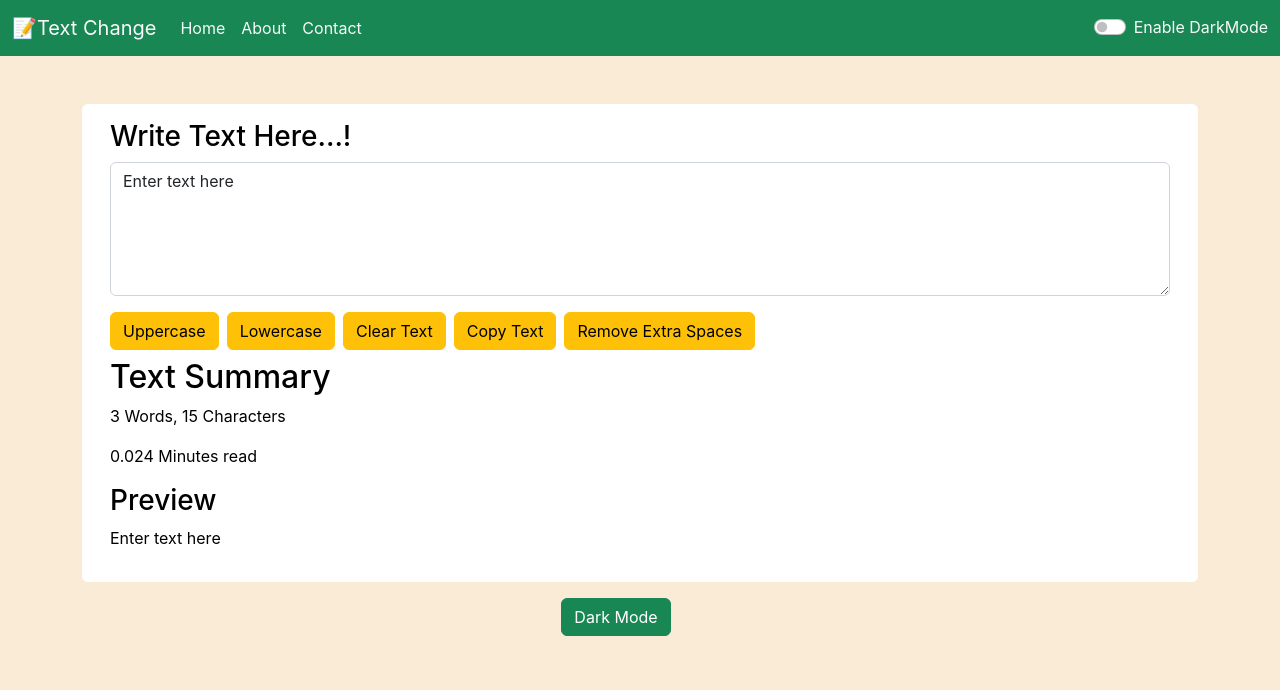
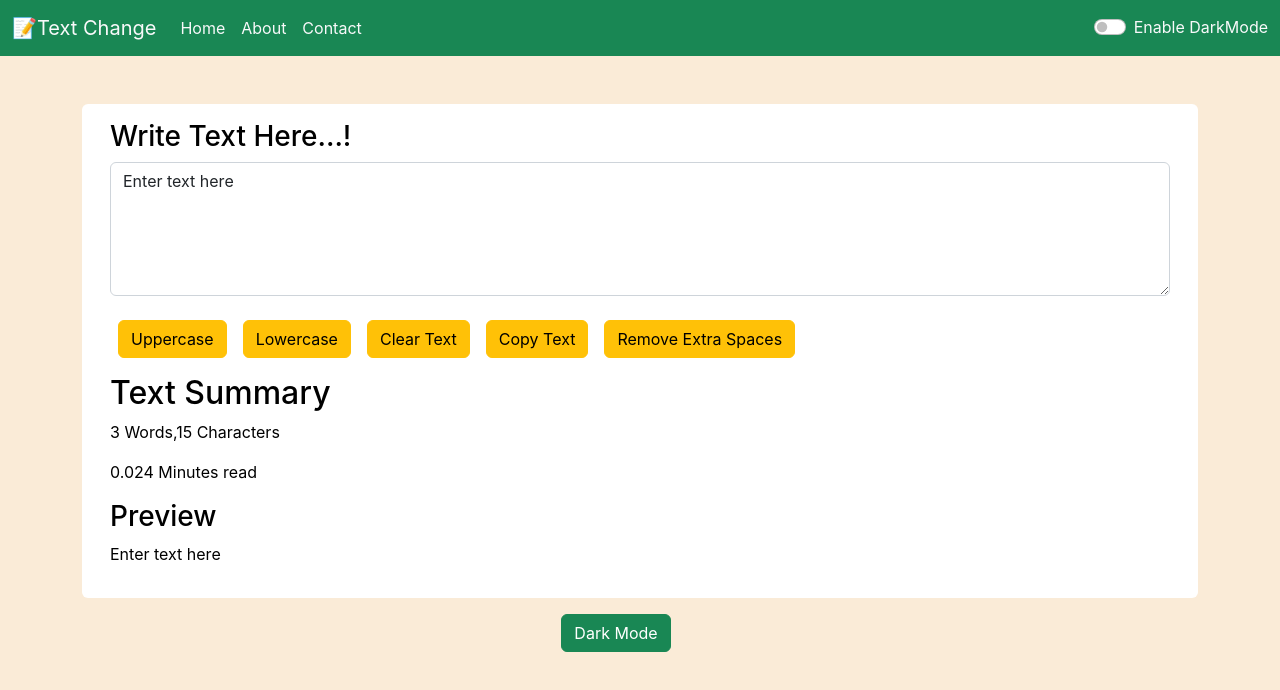
Before and after one commit to sakshi-rah/text_change, a React (Create React App) app: page / in a window 1280 px wide. Shown: the top 690 px of the page. Built offline with nearby package versions, Linux system fonts and the light colour scheme.

Commit message:
feat: btn padding

```diff
--- a/src/component/Textbox.js
+++ b/src/component/Textbox.js
@@ -70,17 +70,18 @@ export default function Textbox(props) {
                         <textarea className="form-control" id="Textarea" rows="5" value={text} onChange={handleOnChange}></textarea>
                     </div>
 
-                    <button disabled={text.length === 0} className ='btn btn-warning me-2' onClick={upperClick}> Uppercase</button>
-                    <button disabled={text.length === 0} className ='btn btn-warning me-2' onClick={lowerClick}> Lowercase</button>
-                    <button disabled={text.length === 0} className ='btn btn-warning me-2' onClick={removeClick}> Clear Text</button>
-                    <button disabled={text.length === 0} className ="btn btn-warning me-2" onClick={handleCopy}> Copy Text</button>
-                    <button disabled={text.length === 0} className ="btn btn-warning me-2" onClick={handleExtraSpaces}> Remove Extra Spaces</button>
+                    <button disabled={text.length === 0} className ='btn btn-warning my-2 mx-2' onClick={upperClick}> Uppercase</button>
+                    <button disabled={text.length === 0} className ='btn btn-warning my-2 mx-2' onClick={lowerClick}> Lowercase</button>
+                    <button disabled={text.length === 0} className ='btn btn-warning my-2 mx-2' onClick={removeClick}> Clear Text</button>
+                    <button disabled={text.length === 0} className ="btn btn-warning my-2 mx-2" onClick={handleCopy}> Copy Text</button>
+                    <button disabled={text.length === 0} className ="btn btn-warning my-2 mx-2" onClick={handleExtraSpaces}> Remove Extra Spaces</button>
 
                 </div>
 
                 <div className ='container mt-2'>
                     <h2>Text Summary</h2>
-                    <p>{text.split(" ").length} Words, {text.length} Characters</p>
+                    <p>{text.split(" ").filter((element)=>{return element.length!==0}).length} Words,
+                     {text.length} Characters</p>
                     <p>{0.008 * text.split(" ").length} Minutes read </p>
                     <h3>Preview</h3>
                     <p>{text}</p>
```
